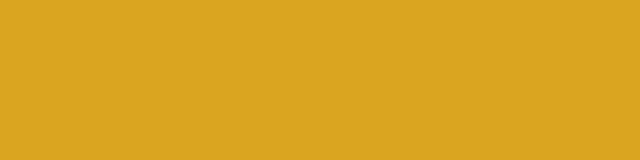
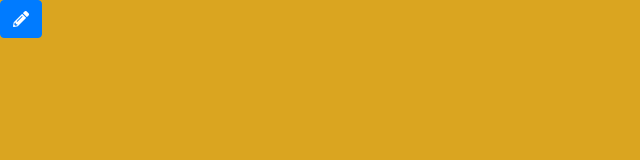
Before and after one commit to nss-evening-cohort-11/nutshell-droids, a website built with webpack: page src/index.html in a window 1280 px wide. Shown: the whole page, without its empty margins (0-640 px from the left). Built offline with nearby package versions, Linux system fonts and the light colour scheme.

Commit message:
setup fixed added bootstrap and fa icon

```diff
--- a/src/index.html
+++ b/src/index.html
@@ -7,5 +7,7 @@
 </head>
 <body>
 
+  <button type="button" class="btn btn-primary"><i class="fas fa-pencil-alt"></i></button>
+
 </body>
 </html>
```
